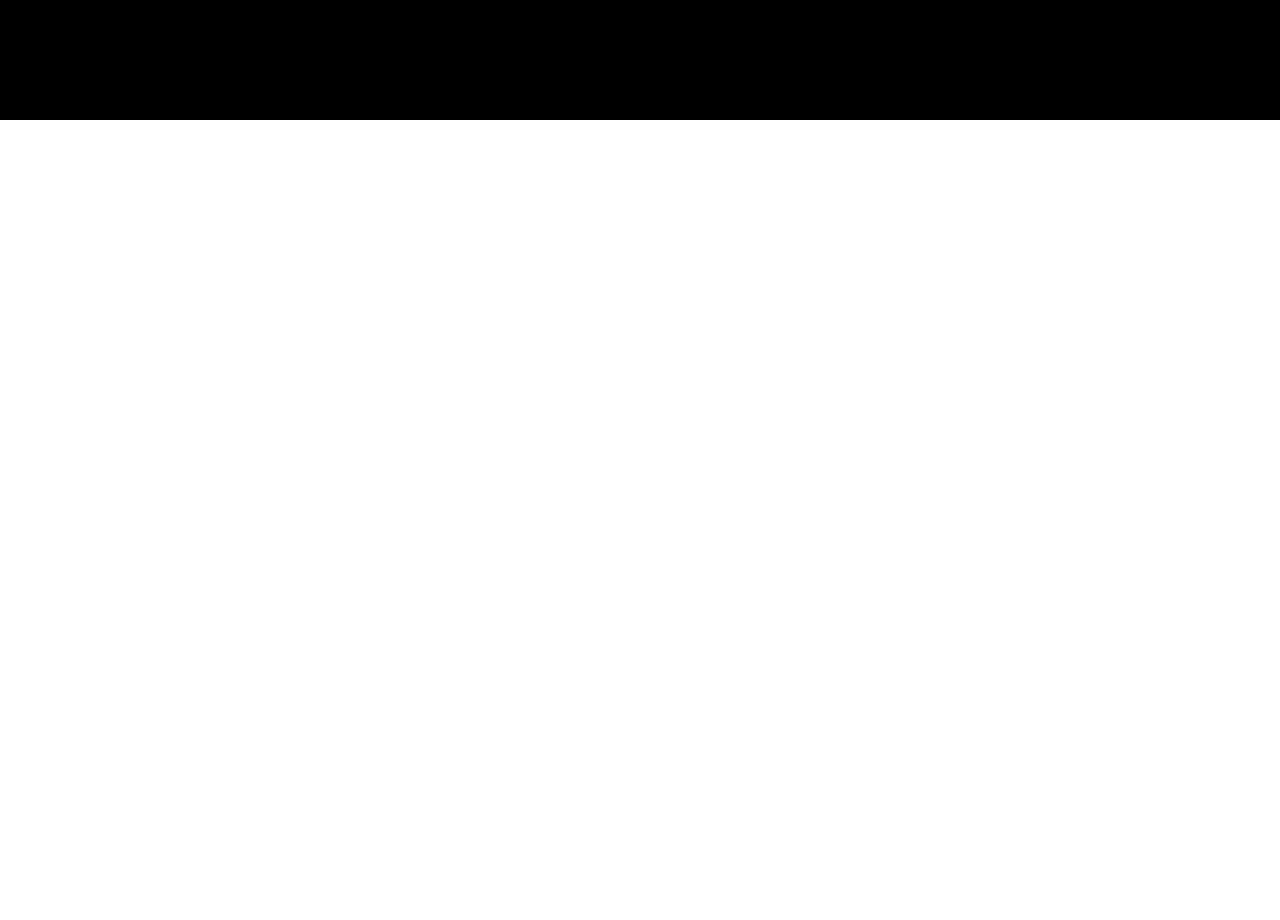
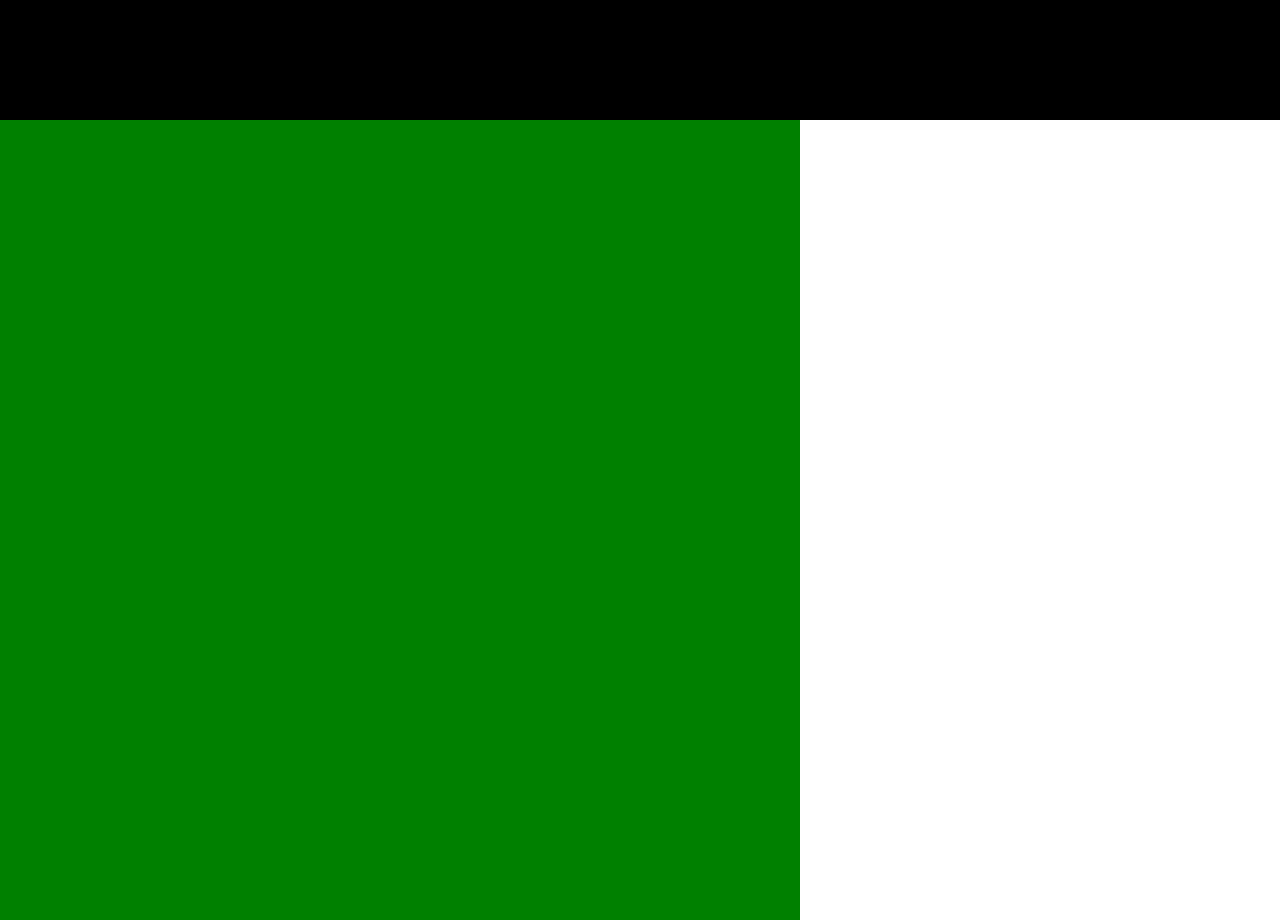
Before and after one commit to derek-oshita/css-bucket, a React (Create React App) app in the folder landingPages/the_contortionist/: page / in a window 1280 px wide. Shown: the part 680-1600 px from the top of the page. Before the commit the page ends 800 px from the top, so only its background shows below. Built offline with nearby package versions, Linux system fonts and the light colour scheme.

Commit message:
navbar is sticky, but need to fix the color.

```diff
--- a/landingPages/the_contortionist/src/App.js
+++ b/landingPages/the_contortionist/src/App.js
@@ -7,6 +7,13 @@
   return (
     <div className="App">
       <MainSection />
+      <Box
+        sx={{
+          height: "100vh",
+          width: "100vh",
+          backgroundColor: "green",
+        }}
+      ></Box>
     </div>
   );
 }
--- a/landingPages/the_contortionist/src/components/atoms/NavToggleButton.js
+++ b/landingPages/the_contortionist/src/components/atoms/NavToggleButton.js
@@ -6,8 +6,6 @@
   return (
     <ToggleButton
       onClick={onClick}
-      value="justify"
-      key="justify"
       sx={{
         cursor: "pointer",
         backgroundColor: "black",
--- a/landingPages/the_contortionist/src/components/molecules/NavBar.js
+++ b/landingPages/the_contortionist/src/components/molecules/NavBar.js
@@ -6,6 +6,7 @@
 import ListItem from "@mui/material/ListItem";
 import ListItemText from "@mui/material/ListItemText";
 import NavToggleButton from "../atoms/NavToggleButton";
+import AppBar from "@mui/material/AppBar";
 
 export default function SwipeableTemporaryDrawer() {
   const [state, setState] = useState({
@@ -50,11 +51,14 @@
 
   return (
     <div>
+      <AppBar
+        sx={{
+          position: "fixed",
+        }}
+      >
         {["right"].map((anchor) => (
-        <Box key={anchor}>
-          {/* TOGGLE BUTTON */}
+          <Box key={anchor} sx={{ backgroundColor: "rgba(0,0,0,1)" }}>
             <NavToggleButton onClick={toggleDrawer(anchor, true)} />
-          {/* DRAWER */}
             <SwipeableDrawer
               PaperProps={{
                 style: {
@@ -70,6 +74,29 @@
             </SwipeableDrawer>
           </Box>
         ))}
+      </AppBar>
     </div>
   );
 }
+
+/*
+
+{["right"].map((anchor) => (
+  <Box key={anchor}>
+    <NavToggleButton onClick={toggleDrawer(anchor, true)} />
+    <SwipeableDrawer
+      PaperProps={{
+        style: {
+          backgroundColor: "black",
+        },
+      }}
+      anchor={anchor}
+      open={state[anchor]}
+      onClose={toggleDrawer(anchor, false)}
+      onOpen={toggleDrawer(anchor, true)}
+    >
+      {renderList(anchor)}
+    </SwipeableDrawer>
+  </Box>
+))}
+*/
--- a/landingPages/the_contortionist/src/components/organisms/MainSection.js
+++ b/landingPages/the_contortionist/src/components/organisms/MainSection.js
@@ -8,6 +8,7 @@
 
 export default function MainSection() {
   return (
+    <>
       <Box
         sx={{
           height: "100vh",
@@ -18,5 +19,6 @@
         <NavBar />
         <Logo></Logo>
       </Box>
+    </>
   );
 }
--- a/landingPages/the_contortionist/src/index.js
+++ b/landingPages/the_contortionist/src/index.js
@@ -8,7 +8,7 @@
 const theme = createTheme({
   palette: {
     primary: {
-      main: "#F88379",
+      main: "#F88379", // this is the pink/orange color
     },
     secondary: {
       main: "#ffcc80",
```
Lines whose indentation alone changed are shown as unchanged.
